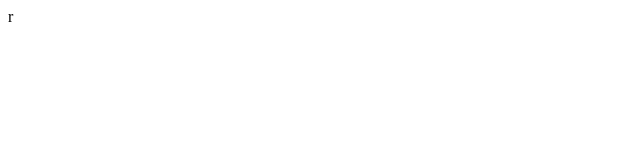
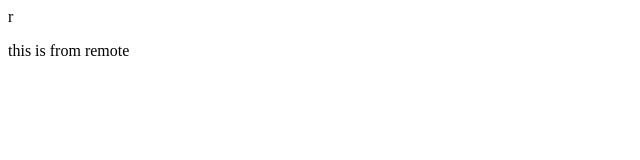
Before and after one commit to 2Navitha/gitworkshop, a plain HTML site: page index.html in a window 1280 px wide. Shown: the whole page, without its empty margins (0-640 px from the left). Drawn offline with Linux system fonts and the light colour scheme.

Commit message:
Update index.html

```diff
--- a/index.html
+++ b/index.html
@@ -1 +1,2 @@
 <p>r</p>
+<p>this is from remote</p>
```
